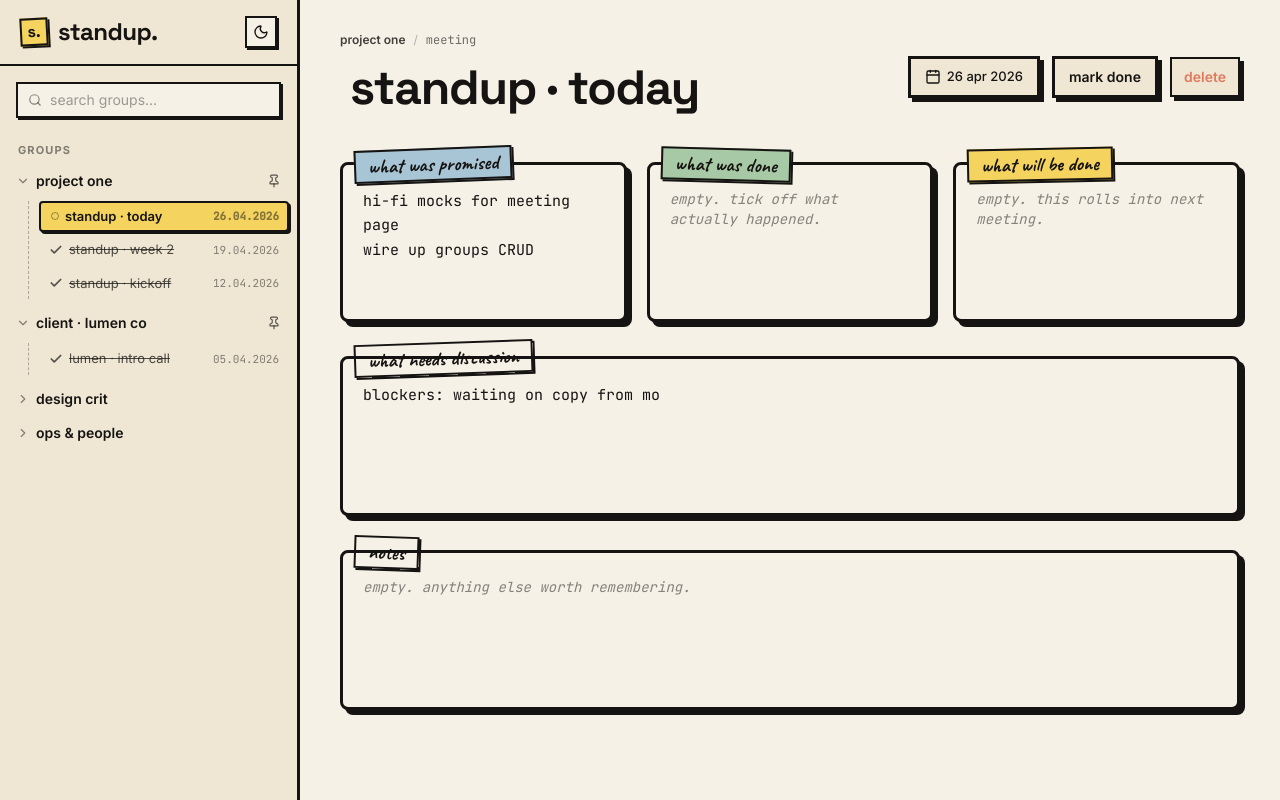
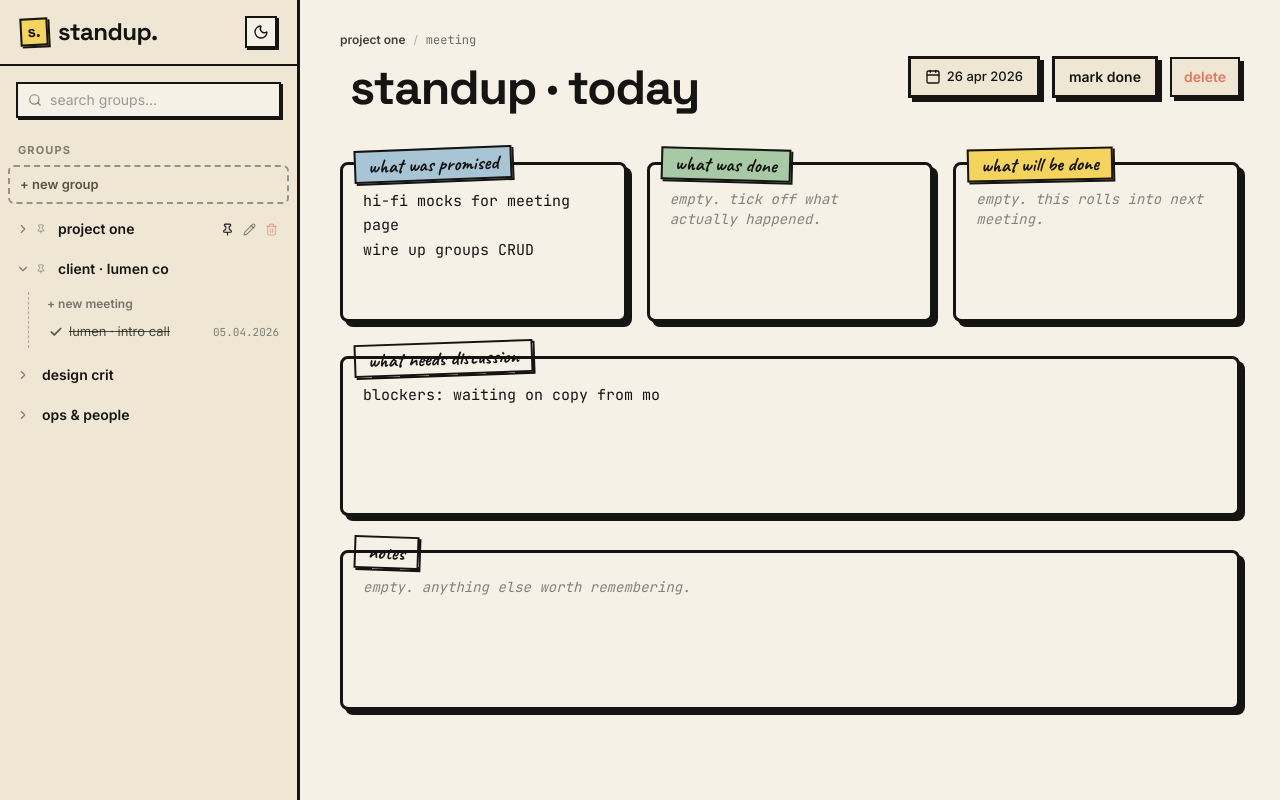
Before and after one commit to m33ga/standup, a React (Vite) app: page / in a window 1280 px wide. Both pictures are taken after a click on the button "project one". Built offline with nearby package versions, Linux system fonts and the light colour scheme.

Commit message:
feat: add sidebar with meetings in groups, group actions, search and theme toggle

```diff
--- a/src/App.tsx
+++ b/src/App.tsx
@@ -1,21 +1,88 @@
-import { useState } from "react";
+import { useEffect, useState } from "react";
 import { EmptyState } from "./components/EmptyState";
 import { MeetingView } from "./components/MeetingView";
 import { Sidebar } from "./components/Sidebar";
 import { seedGroups, seedMeetings } from "./types/seed";
-import type { Id, IsoDate, Meeting, SectionKey } from "./types";
+import type { Group, Id, IsoDate, Meeting, SectionKey, Theme } from "./types";
+
+function todayISO(): IsoDate {
+  return new Date().toISOString().slice(0, 10);
+}
 
 function App() {
+  const [groups, setGroups] = useState<Group[]>(seedGroups);
   const [meetings, setMeetings] = useState<Meeting[]>(seedMeetings);
   const [selectedMeetingId, setSelectedMeetingId] = useState<Id | null>("m3");
-  const expandedGroupIds = { g1: true, g2: true };
-  const query = "";
-  const theme = "light" as const;
+  const [expandedGroupIds, setExpandedGroupIds] = useState<Record<Id, boolean>>(
+    { g1: true, g2: true },
+  );
+  const [query, setQuery] = useState("");
+  const [theme, setTheme] = useState<Theme>("light");
+
+  useEffect(() => {
+    document.documentElement.dataset.theme = theme;
+  }, [theme]);
 
   const meeting = meetings.find((m) => m.id === selectedMeetingId);
   const group = meeting
-    ? seedGroups.find((g) => g.id === meeting.groupId)
+    ? groups.find((g) => g.id === meeting.groupId)
     : undefined;
+
+  const createGroup = () => {
+    const name = window.prompt("group name?", "new group");
+    if (!name || !name.trim()) return;
+    const id = crypto.randomUUID();
+    setGroups((gs) => [
+      ...gs,
+      { id, name: name.trim().toLowerCase(), pinned: false },
+    ]);
+    setExpandedGroupIds((e) => ({ ...e, [id]: true }));
+  };
+
+  const renameGroup = (id: Id, name: string) => {
+    setGroups((gs) => gs.map((g) => (g.id === id ? { ...g, name } : g)));
+  };
+
+  const deleteGroup = (id: Id) => {
+    if (!window.confirm("delete this group and all its meetings?")) return;
+    setGroups((gs) => gs.filter((g) => g.id !== id));
+    setMeetings((ms) => ms.filter((m) => m.groupId !== id));
+    setExpandedGroupIds((e) => {
+      const next = { ...e };
+      delete next[id];
+      return next;
+    });
+    if (meeting?.groupId === id) setSelectedMeetingId(null);
+  };
+
+  const togglePinned = (id: Id) => {
+    setGroups((gs) =>
+      gs.map((g) => (g.id === id ? { ...g, pinned: !g.pinned } : g)),
+    );
+  };
+
+  const createMeeting = (groupId: Id) => {
+    // autofill: previous meeting's willDo -> new meeting's promised
+    const previousMeeting = meetings
+      .filter((m) => m.groupId === groupId)
+      .sort((a, b) => b.date.localeCompare(a.date))[0];
+    const id = crypto.randomUUID();
+    const newMeeting: Meeting = {
+      id,
+      groupId,
+      title: `standup · ${todayISO()}`,
+      date: todayISO(),
+      completed: false,
+      promised: previousMeeting?.willDo ?? "",
+      done: "",
+      willDo: "",
+      discussion: "",
+      notes: "",
+    };
+    setMeetings((ms) => [...ms, newMeeting]);
+    setExpandedGroupIds((e) => ({ ...e, [groupId]: true }));
+    setSelectedMeetingId(id);
+  };
 
   const renameMeeting = (id: Id, title: string) => {
     setMeetings((ms) => ms.map((m) => (m.id === id ? { ...m, title } : m)));
@@ -43,19 +110,37 @@ function App() {
     );
   };
 
+  const toggleExpanded = (id: Id) => {
+    setExpandedGroupIds((e) => ({ ...e, [id]: !e[id] }));
+  };
+
+  const toggleTheme = () => {
+    setTheme((t) => (t === "dark" ? "light" : "dark"));
+  };
+
   return (
     <div className="flex min-h-screen bg-paper text-ink">
       <Sidebar
-        groups={seedGroups}
-        meetings={seedMeetings}
+        groups={groups}
+        meetings={meetings}
         selectedMeetingId={selectedMeetingId}
         expandedGroupIds={expandedGroupIds}
         query={query}
         theme={theme}
+        onToggleExpanded={toggleExpanded}
+        onSelectMeeting={setSelectedMeetingId}
+        onQuery={setQuery}
+        onToggleTheme={toggleTheme}
+        onCreateGroup={createGroup}
+        onRenameGroup={renameGroup}
+        onDeleteGroup={deleteGroup}
+        onTogglePinned={togglePinned}
+        onCreateMeeting={createMeeting}
       />
       <main className="flex-1">
         {meeting && group ? (
           <MeetingView
+            key={meeting.id}
             meeting={meeting}
             group={group}
             onRenameMeeting={renameMeeting}
--- a/src/components/EditableText.tsx
+++ b/src/components/EditableText.tsx
@@ -1,4 +1,12 @@
-import { useEffect, useRef, useState } from "react";
+import {
+  forwardRef,
+  useEffect,
+  useImperativeHandle,
+  useRef,
+  useState,
+} from "react";
+
+export type EditableTextHandle = { startEditing: () => void };
 
 type EditableTextProps = {
   value: string;
@@ -9,9 +17,12 @@ type EditableTextProps = {
   placeholder?: string;
   title?: string;
   as?: "h1" | "h2" | "h3" | "span" | "p";
+  clickToEdit?: boolean;
 };
 
-export function EditableText({
+export const EditableText = forwardRef<EditableTextHandle, EditableTextProps>(
+  function EditableText(
+    {
       value,
       onChange,
       className = "",
@@ -20,20 +31,34 @@ export function EditableText({
       placeholder,
       title = "click to edit",
       as: Tag = "span",
-}: EditableTextProps) {
+      clickToEdit = true,
+    },
+    ref,
+  ) {
     const [editing, setEditing] = useState(false);
     const [draft, setDraft] = useState(value);
-  const ref = useRef<HTMLInputElement>(null);
+    const inputRef = useRef<HTMLInputElement>(null);
+
+    useImperativeHandle(
+      ref,
+      () => ({
+        startEditing: () => {
+          setDraft(value);
+          setEditing(true);
+        },
+      }),
+      [value],
+    );
 
     useEffect(() => {
-    if (editing && ref.current) {
-      ref.current.focus();
-      ref.current.select();
+      if (editing && inputRef.current) {
+        inputRef.current.focus();
+        inputRef.current.select();
       }
     }, [editing]);
 
     const save = () => {
-    onChange(draft.trim() || value); // empty input falls back to original
+      onChange(draft.trim() || value);
       setEditing(false);
     };
 
@@ -45,10 +70,12 @@ export function EditableText({
     if (editing) {
       return (
         <input
-        ref={ref}
+          ref={inputRef}
           value={draft}
           onChange={(e) => setDraft(e.target.value)}
           onBlur={save}
+          onMouseDown={(e) => e.stopPropagation()}
+          onClick={(e) => e.stopPropagation()}
           onKeyDown={(e) => {
             if (e.key === "Enter") {
               e.preventDefault();
@@ -64,6 +91,10 @@ export function EditableText({
       );
     }
 
+    if (!clickToEdit) {
+      return <Tag className={`${className} ${displayClassName}`}>{value}</Tag>;
+    }
+
     return (
       <Tag
         onClick={() => {
@@ -76,4 +107,5 @@ export function EditableText({
         {value}
       </Tag>
     );
-}
+  },
+);
--- a/src/components/GroupRow.tsx
+++ b/src/components/GroupRow.tsx
@@ -1,5 +1,7 @@
-import { ChevronDown, Pin } from "lucide-react";
+import { ChevronDown, Pencil, Pin, Trash2 } from "lucide-react";
+import { useRef } from "react";
 import type { Group, Id, Meeting } from "../types";
+import { EditableText, type EditableTextHandle } from "./EditableText";
 import { MeetingList } from "./MeetingList";
 
 type GroupRowProps = {
@@ -7,8 +9,12 @@ type GroupRowProps = {
   meetings: Meeting[];
   expanded: boolean;
   selectedMeetingId: Id | null;
-  onToggleExpanded?: (id: Id) => void;
-  onSelectMeeting?: (id: Id) => void;
+  onToggleExpanded: (id: Id) => void;
+  onSelectMeeting: (id: Id) => void;
+  onRename: (id: Id, name: string) => void;
+  onDelete: (id: Id) => void;
+  onTogglePinned: (id: Id) => void;
+  onCreateMeeting: (groupId: Id) => void;
 };
 
 export function GroupRow({
@@ -18,16 +24,22 @@ export function GroupRow({
   selectedMeetingId,
   onToggleExpanded,
   onSelectMeeting,
+  onRename,
+  onDelete,
+  onTogglePinned,
+  onCreateMeeting,
 }: GroupRowProps) {
-  // sort meetings in a group by date desc
+  const nameRef = useRef<EditableTextHandle>(null);
+
   const sorted = [...meetings].sort((a, b) => b.date.localeCompare(a.date));
 
   return (
     <div className="mb-0.5">
+      <div className="group flex items-center gap-1.5 rounded px-2 py-1.5 hover:bg-ink/[0.03]">
         <button
           type="button"
-        onClick={() => onToggleExpanded?.(group.id)}
-        className="flex w-full items-center gap-1.5 rounded px-2 py-1.5 text-left hover:bg-ink/[0.03]"
+          onClick={() => onToggleExpanded(group.id)}
+          className="flex min-w-0 flex-1 items-center gap-1.5 text-left"
         >
           <ChevronDown
             size={14}
@@ -35,14 +47,67 @@ export function GroupRow({
               expanded ? "" : "-rotate-90"
             }`}
           />
-        <span className="flex-1 truncate font-sans text-sm font-semibold text-ink">
-          {group.name}
-        </span>
-        {group.pinned && <Pin size={14} className="text-ink/70" />}
+          {group.pinned && <Pin size={10} className="shrink-0 text-ink/40" />}
+          <EditableText
+            ref={nameRef}
+            as="span"
+            value={group.name}
+            onChange={(name) => onRename(group.id, name)}
+            clickToEdit={false}
+            className="min-w-0 flex-1 truncate border-2 px-1 py-px font-sans text-sm font-semibold text-ink"
+            displayClassName="border-transparent"
+            inputClassName="border-dashed border-ink bg-paper outline-none"
+          />
         </button>
+        <div className="flex shrink-0 items-center gap-0.5 opacity-0 transition-opacity group-hover:opacity-100 group-focus-within:opacity-100">
+          <button
+            type="button"
+            onClick={(e) => {
+              e.stopPropagation();
+              onTogglePinned(group.id);
+            }}
+            aria-label={group.pinned ? "unpin" : "pin to top"}
+            title={group.pinned ? "unpin" : "pin to top"}
+            className="flex h-5 w-5 items-center justify-center rounded text-ink/50 hover:text-ink"
+          >
+            <Pin size={13} className={group.pinned ? "text-ink" : ""} />
+          </button>
+          <button
+            type="button"
+            onClick={(e) => {
+              e.stopPropagation();
+              nameRef.current?.startEditing();
+            }}
+            aria-label="rename group"
+            title="rename"
+            className="flex h-5 w-5 items-center justify-center rounded text-ink/50 hover:text-ink"
+          >
+            <Pencil size={13} />
+          </button>
+          <button
+            type="button"
+            onClick={(e) => {
+              e.stopPropagation();
+              onDelete(group.id);
+            }}
+            aria-label="delete group"
+            title="delete"
+            className="flex h-5 w-5 items-center justify-center rounded text-tomato/60 hover:text-tomato"
+          >
+            <Trash2 size={13} />
+          </button>
+        </div>
+      </div>
 
       {expanded && (
         <div className="mt-1 mb-2 ml-5 border-l border-dashed border-ink/30 pl-2.5">
+          <button
+            type="button"
+            onClick={() => onCreateMeeting(group.id)}
+            className="mt-1 flex items-center gap-1.5 rounded px-2 py-1 font-sans text-xs font-semibold text-ink/55 hover:text-ink"
+          >
+            + new meeting
+          </button>
           <MeetingList
             meetings={sorted}
             selectedMeetingId={selectedMeetingId}
--- a/src/components/MeetingList.tsx
+++ b/src/components/MeetingList.tsx
@@ -9,7 +9,7 @@ function formatShortDate(iso: string): string {
 type MeetingListProps = {
   meetings: Meeting[];
   selectedMeetingId: Id | null;
-  onSelect?: (id: Id) => void;
+  onSelect: (id: Id) => void;
 };
 
 export function MeetingList({
@@ -33,7 +33,7 @@ export function MeetingList({
           <button
             key={m.id}
             type="button"
-            onClick={() => onSelect?.(m.id)}
+            onClick={() => onSelect(m.id)}
             className={[
               "flex items-center gap-1.5 rounded px-2 py-1 text-left font-sans text-[13px]",
               sel
--- a/src/components/Sidebar.tsx
+++ b/src/components/Sidebar.tsx
@@ -10,10 +10,15 @@ type SidebarProps = {
   expandedGroupIds: Record<Id, boolean>;
   query: string;
   theme: Theme;
-  onToggleExpanded?: (id: Id) => void;
-  onSelectMeeting?: (id: Id) => void;
-  onQuery?: (q: string) => void;
-  onToggleTheme?: () => void;
+  onToggleExpanded: (id: Id) => void;
+  onSelectMeeting: (id: Id) => void;
+  onQuery: (q: string) => void;
+  onToggleTheme: () => void;
+  onCreateGroup: () => void;
+  onRenameGroup: (id: Id, name: string) => void;
+  onDeleteGroup: (id: Id) => void;
+  onTogglePinned: (id: Id) => void;
+  onCreateMeeting: (groupId: Id) => void;
 };
 
 export function Sidebar({
@@ -27,6 +32,11 @@ export function Sidebar({
   onSelectMeeting,
   onQuery,
   onToggleTheme,
+  onCreateGroup,
+  onRenameGroup,
+  onDeleteGroup,
+  onTogglePinned,
+  onCreateMeeting,
 }: SidebarProps) {
   const sortedGroups = [...groups].sort(
     (a, b) => Number(b.pinned) - Number(a.pinned),
@@ -59,7 +69,7 @@ export function Sidebar({
           <Search size={14} className="text-ink/50" />
           <input
             value={query}
-            onChange={(e) => onQuery?.(e.target.value)}
+            onChange={(e) => onQuery(e.target.value)}
             placeholder="search groups…"
             className="flex-1 bg-transparent font-sans text-sm text-ink outline-none placeholder:text-ink/40"
           />
@@ -70,6 +80,13 @@ export function Sidebar({
         <div className="px-2.5 pt-2.5 pb-1.5 font-sans text-[11px] font-bold tracking-widest text-ink/50 uppercase">
           groups
         </div>
+        <button
+          type="button"
+          onClick={onCreateGroup}
+          className="mb-1.5 flex w-full items-center gap-2 rounded-md border-2 border-dashed border-ink/40 px-2.5 py-2 text-left font-sans text-[13px] font-semibold text-ink/70 transition-colors hover:border-ink hover:text-ink"
+        >
+          <span>+ new group</span>
+        </button>
         {visibleGroups.map((g) => (
           <GroupRow
             key={g.id}
@@ -79,6 +96,10 @@ export function Sidebar({
             selectedMeetingId={selectedMeetingId}
             onToggleExpanded={onToggleExpanded}
             onSelectMeeting={onSelectMeeting}
+            onRename={onRenameGroup}
+            onDelete={onDeleteGroup}
+            onTogglePinned={onTogglePinned}
+            onCreateMeeting={onCreateMeeting}
           />
         ))}
         {visibleGroups.length === 0 && (
--- a/src/components/ThemeToggle.tsx
+++ b/src/components/ThemeToggle.tsx
@@ -3,7 +3,7 @@ import type { Theme } from "../types";
 
 type ThemeToggleProps = {
   theme: Theme;
-  onToggle?: () => void;
+  onToggle: () => void;
 };
 
 export function ThemeToggle({ theme, onToggle }: ThemeToggleProps) {
```
Lines whose indentation alone changed are shown as unchanged.
